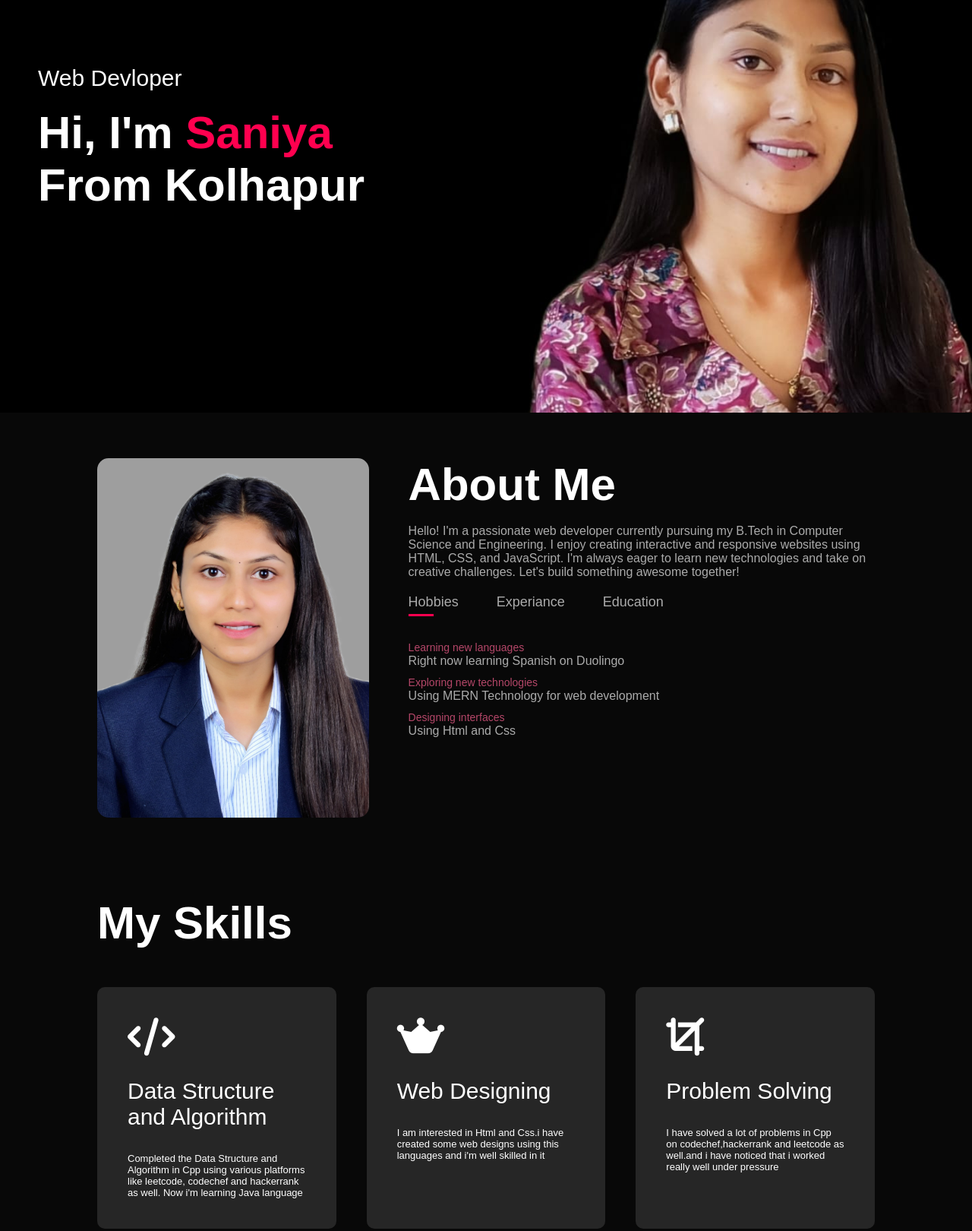
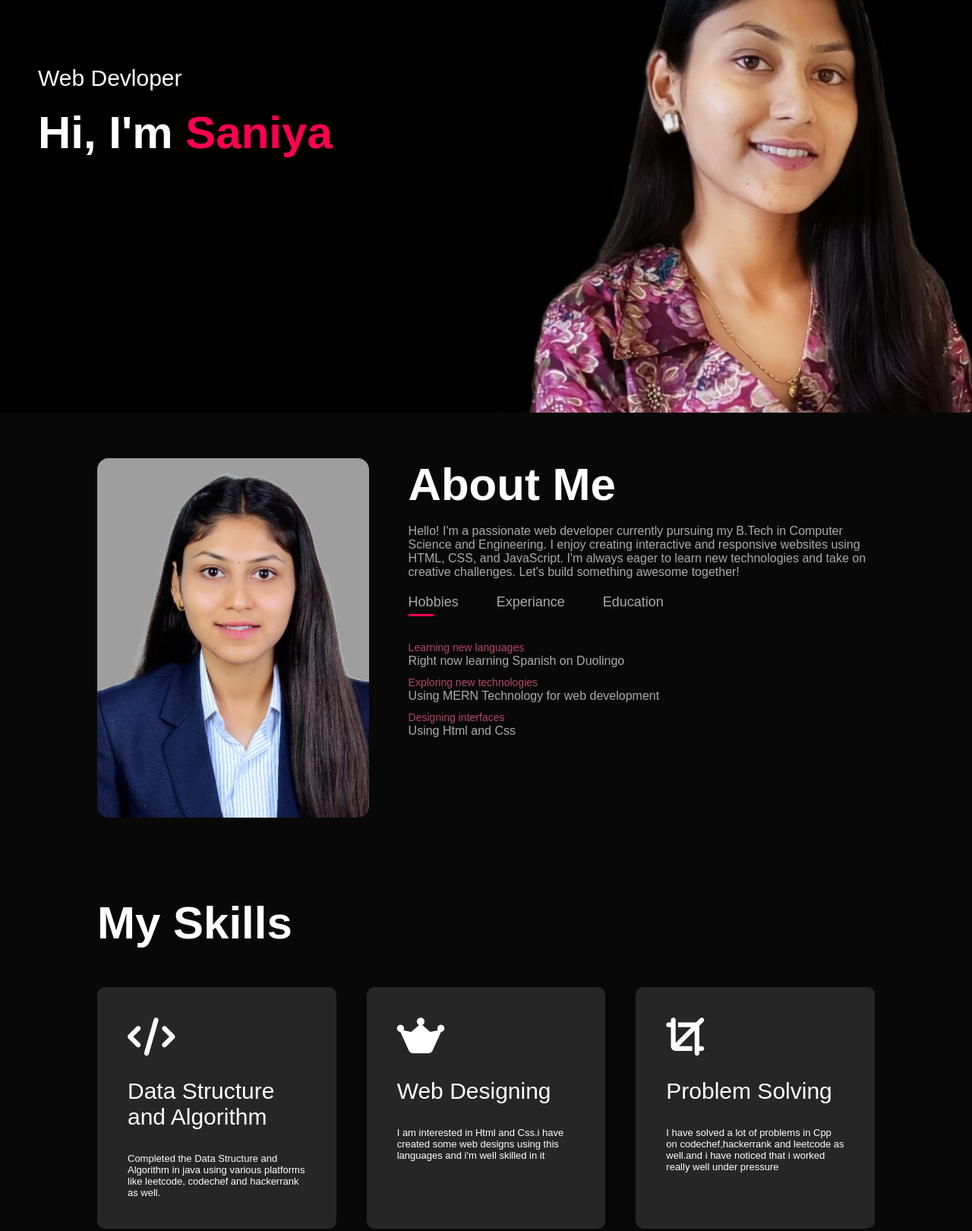
Before and after one commit to Saniya2701/Personal-portfolio, a plain HTML site: page index.html in a window 1280 px wide. Shown: the part 227-1847 px from the top of the page at 76% size. Drawn offline with Linux system fonts and the light colour scheme.

Commit message:
Update index.html

```diff
--- a/index.html
+++ b/index.html
@@ -25,7 +25,7 @@
             </nav>
             <div class="header-text">
                 <p>Web Devloper</p>
-                <h1>Hi, I'm <span>Saniya</span><br>From Kolhapur</h1>
+                <h1>Hi, I'm <span>Saniya</span></h1>
             </div>
         </div>
 
@@ -83,7 +83,7 @@
                 <div>
                     <i class="fa-solid fa-code"></i>
                     <h2>Data Structure and Algorithm</h2><br>
-                    <p>Completed the Data Structure and Algorithm in Cpp using various platforms like leetcode, codechef and hackerrank as well. Now i'm learning Java language</p>
+                    <p>Completed the Data Structure and Algorithm in java using various platforms like leetcode, codechef and hackerrank as well.</p>
                 </div>
                 <div>
                     <i class="fa-solid fa-web-awesome"></i>
```
